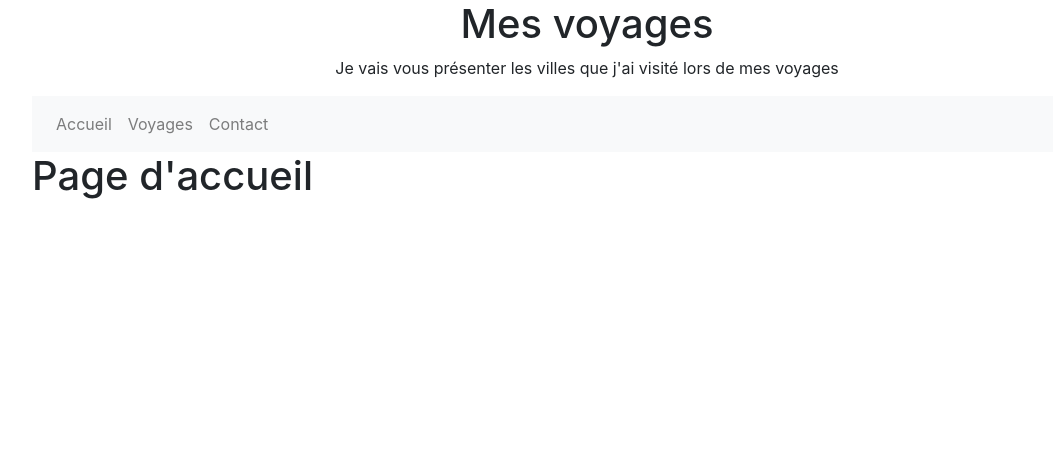
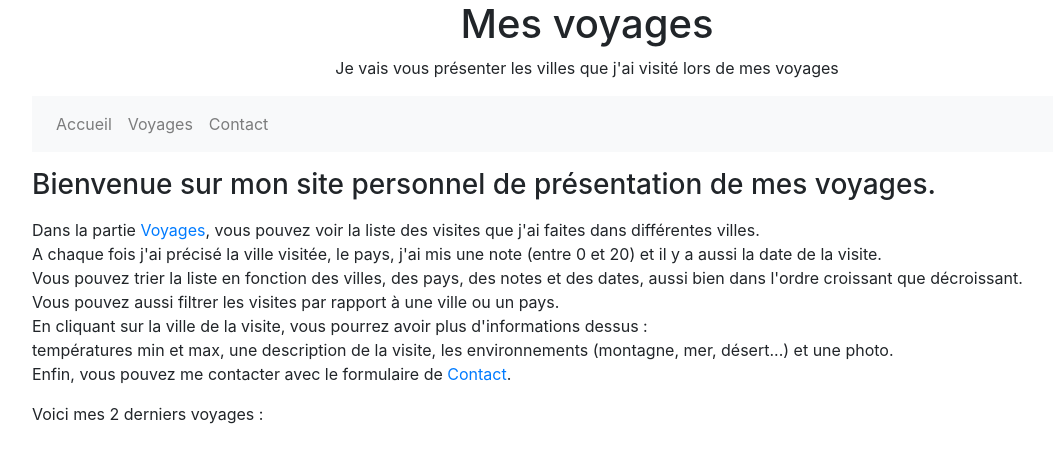
Before and after one commit to nodaar/mesvoyages, a Symfony app: template templates/pages/accueil.html.twig in a window 1280 px wide. Shown: the top 463 px of the page, without its empty margins (53-1106 px from the left). Run offline with Twig, Linux system fonts and the light colour scheme; the template is opened without the code that fills it, so the values that code supplies are empty; some libraries are stand-ins or nearby versions.

Commit message:
Phase 22: page d'accueil

```diff
--- a/templates/pages/accueil.html.twig
+++ b/templates/pages/accueil.html.twig
@@ -1,5 +1,55 @@
 {% extends "basefront.html.twig" %}
 
 {% block body %}
-<h1>Page d'accueil</h1>
+     <p class="mt-3">
+        <h3>Bienvenue sur mon site personnel de présentation de mes voyages.</h3>
+    </p>
+    <p class="mt-3">
+        Dans la partie <a href="{{ path('voyages') }}">Voyages</a>, vous pouvez voir la liste des visites que j'ai faites dans différentes villes.<br/>
+        A chaque fois j'ai précisé la ville visitée, le pays, j'ai mis une note (entre 0 et 20) et il y a aussi la date de la visite.<br/>
+        Vous pouvez trier la liste en fonction des villes, des pays, des notes et des dates,
+        aussi bien dans l'ordre croissant que décroissant.<br/>
+        Vous pouvez aussi filtrer les visites par rapport à une ville ou un pays.<br/>
+        En cliquant sur la ville de la visite, vous pourrez avoir plus d'informations dessus :<br/>
+        températures min et max, une description de la visite, les environnements (montagne, mer, désert...) et une photo.<br/>
+        Enfin, vous pouvez me contacter avec le formulaire de <a href="{{ path('contact') }}">Contact</a>.
+    </p>
+    <p>
+        Voici mes 2 derniers voyages :
+    </p>
+    <table>
+        <tr>
+            {% for visite in visites %}
+                <td style="vertical-align: text-top; width: 50%">
+                    <div class="row mt-3 mr-3">
+                        <div class="col">
+                            <p>{{ visite.datecreationstring }}</p>
+                            <h3 class="text-primary mt-1">
+                                <a href="{{ path('voyages.showone', {id:visite.id}) }}">{{ visite.ville }}</a>
+                            </h3>
+                            <p>{{ visite.pays }}</p>
+                            {% if visite.note>=10 %}
+                                <p class="text-success mt-1">{{ visite.note }}/20</p>
+                            {% else %}
+                                <p class="text-danger mt-1">{{ visite.note }}/20</p>
+                            {% endif %}
+                            <p class="mt-5">t° entre {{ visite.tempmin }}° et {{ visite.tempmax }}°</p>
+                            <p class="mt-1"><strong>Environnements :</strong><br/>
+                                {% for environnement in visite.environnements %}
+                                    {{ environnement.nom }}
+                                {% endfor %}
+                            </p>
+                        </div>
+                        <div class="col">
+                            <!-- emplacement photo -->
+                            {% if visite.imagename %}
+                                <img src="{{ app.request.getBasePath()~vich_uploader_asset(visite, 'imageFile') }}"
+                                     class="card-img-top" style="with:100%;height:auto;">
+                            {% endif %}
+                        </div>
+                    </div>
+                </td>
+            {% endfor %}
+        </tr>
+    </table>
 {% endblock %}
```
Also changed, not shown: src/Controller/AccueilController.php (+19 -1 lines), src/Repository/VisiteRepository.php (+17 -0 lines).
